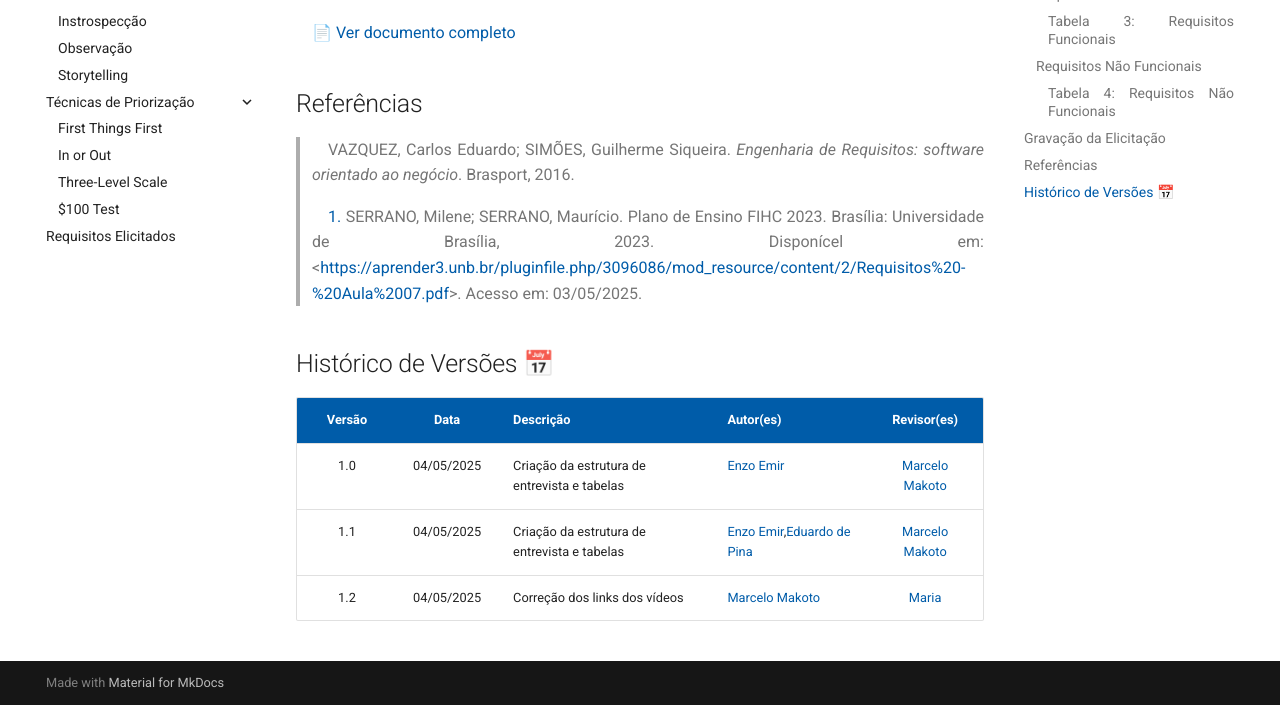
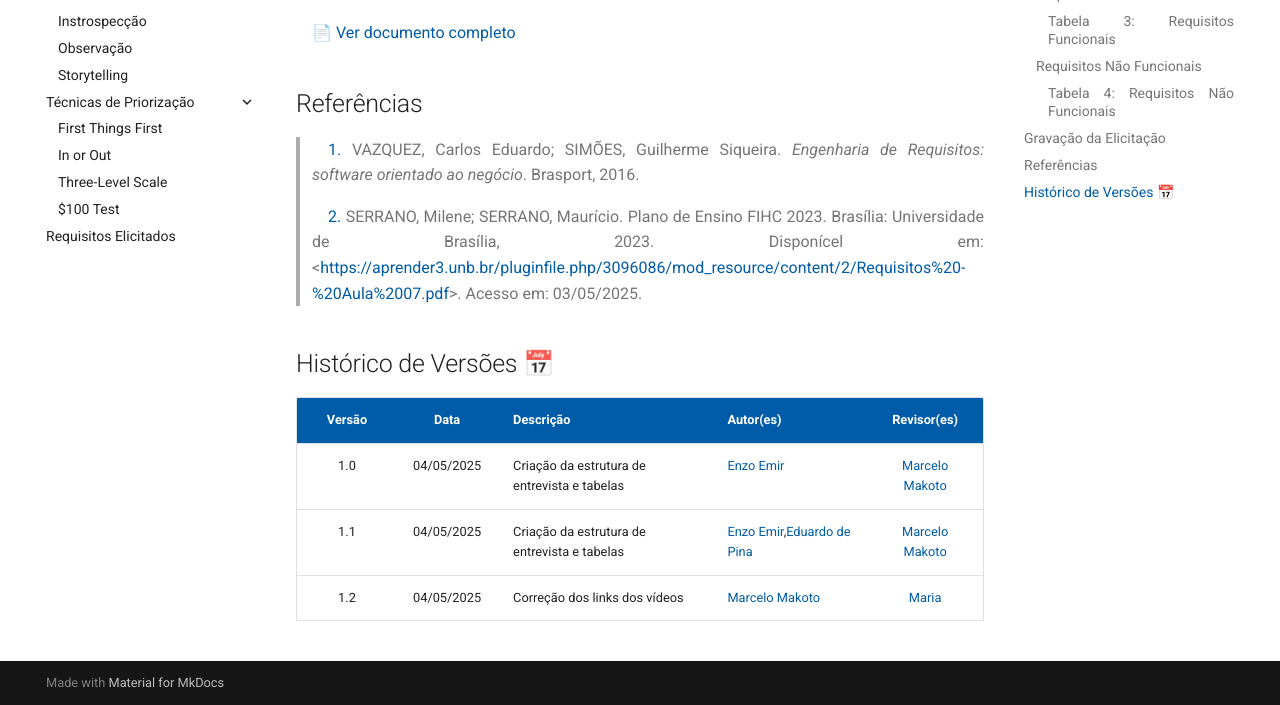
Before and after one commit to eduardodpms/REQ-FGTS, an MkDocs documentation site: the page built from docs/Elicitacao/Tecnicas-de-Elicitacao/Entrevista.md, in a window 1280 px wide and 900 px high, scrolled down 3180 px, cut to the strip 195-900 px from the top of the window. Built offline with MkDocs 1.6.1 and Material for MkDocs 9.7.7, drawn with Linux system fonts in a browser that asks for light colours; comment, search, counter and statistics services are not loaded.

Commit message:
Update Entrevista.md

```diff
--- a/docs/Elicitacao/Tecnicas-de-Elicitacao/Entrevista.md
+++ b/docs/Elicitacao/Tecnicas-de-Elicitacao/Entrevista.md
@@ -131,9 +131,9 @@ A seguir, os requisitos elicitados foram organizados em duas categorias: funcion
 <a href="../../../assets/Entrevista.pdf" target="_blank">📄 Ver documento completo</a>
 ## Referências
 
-> VAZQUEZ, Carlos Eduardo; SIMÕES, Guilherme Siqueira. *Engenharia de Requisitos: software orientado ao negócio*. Brasport, 2016.
+> <a id="REF1" href="#anchor_1">1.</a> VAZQUEZ, Carlos Eduardo; SIMÕES, Guilherme Siqueira. *Engenharia de Requisitos: software orientado ao negócio*. Brasport, 2016.
 
-> <a id="REF1" href="#anchor_1">1.</a> SERRANO, Milene; SERRANO, Maurício. Plano de Ensino FIHC 2023. Brasília: Universidade de Brasília, 2023. Disponícel em: <<https://aprender3.unb.br/pluginfile.php/3096086/mod_resource/content/2/Requisitos%20-%20Aula%2007.pdf>>. Acesso em: 03/05/2025.
+> <a id="REF1" href="#anchor_1">2.</a> SERRANO, Milene; SERRANO, Maurício. Plano de Ensino FIHC 2023. Brasília: Universidade de Brasília, 2023. Disponícel em: <<https://aprender3.unb.br/pluginfile.php/3096086/mod_resource/content/2/Requisitos%20-%20Aula%2007.pdf>>. Acesso em: 03/05/2025.
 
 ## Histórico de Versões 📅
 
```
